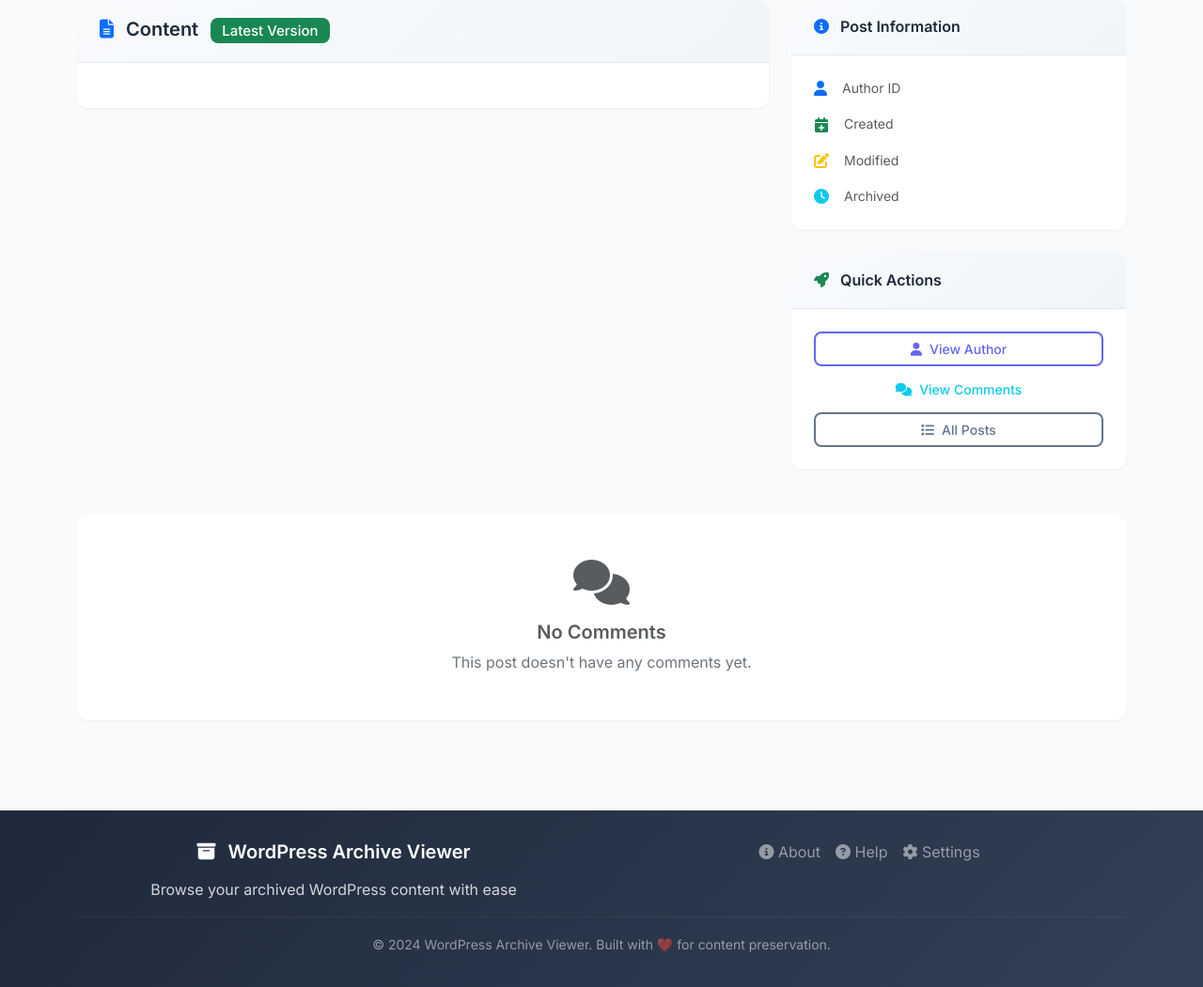
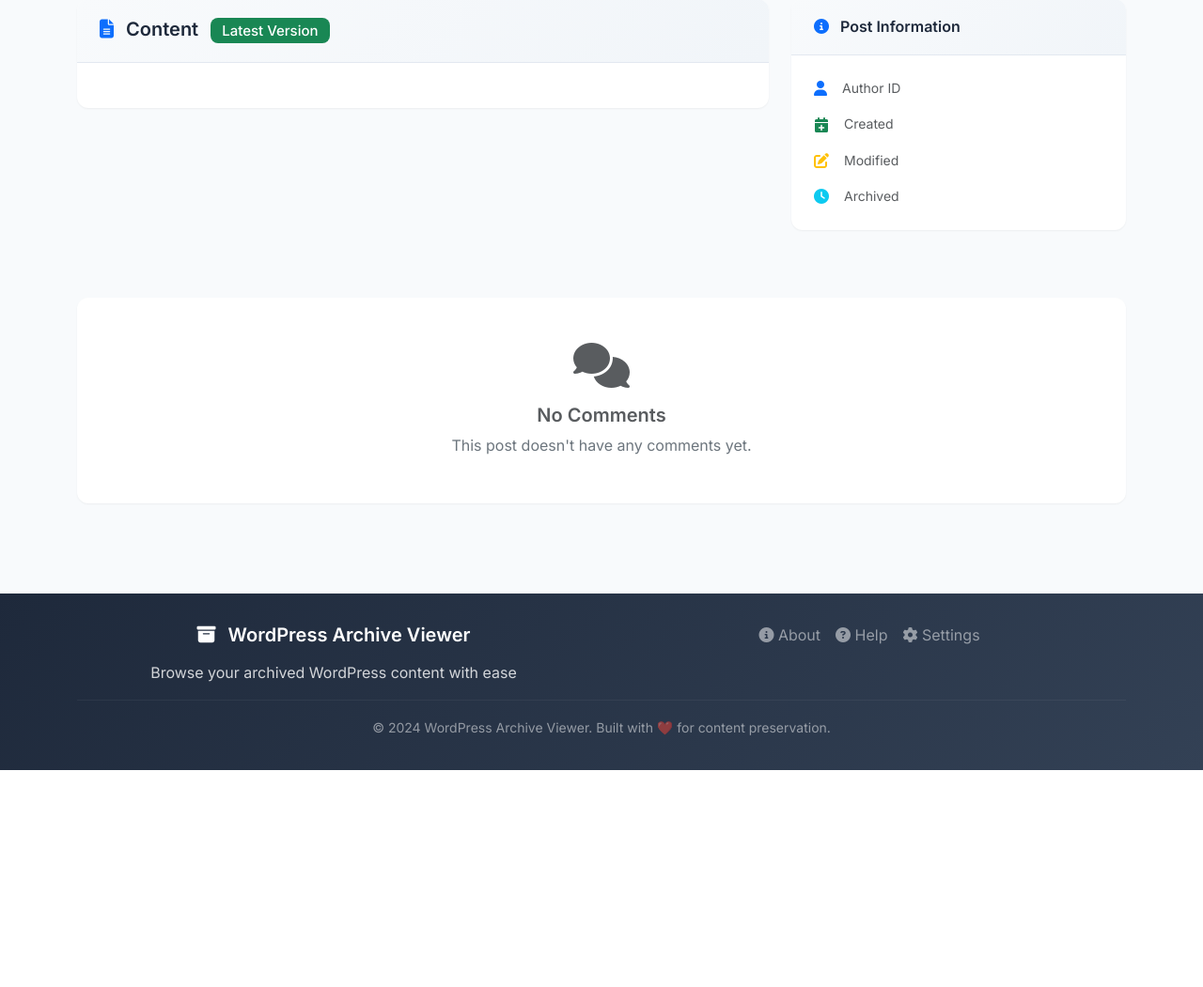
Before and after one commit to otuva/wordpress-archiver, a Flask app: template src/wordpress_archiver/templates/post_detail.html in a window 1280 px wide. Shown: the part 318-1369 px from the top of the page at 94% size. After the commit the page ends 1138 px from the top, so only its background shows below. Run offline with Flask 2, Linux system fonts and the light colour scheme; the template is opened without the code that fills it, so the values that code supplies are empty.

Commit message:
remove quick actinos from psot detials

```diff
--- a/src/wordpress_archiver/templates/post_detail.html
+++ b/src/wordpress_archiver/templates/post_detail.html
@@ -160,27 +160,7 @@
             </div>
         </div>
 
-        <!-- Quick Actions -->
-        <div class="card">
-            <div class="card-header">
-                <h6 class="mb-0">
-                    <i class="fas fa-rocket me-2 text-success"></i> Quick Actions
-                </h6>
-            </div>
-            <div class="card-body">
-                <div class="d-grid gap-2">
-                    <a href="{{ url_for('users') }}?search={{ post_versions[0].author_id }}" class="btn btn-outline-primary btn-sm">
-                        <i class="fas fa-user me-2"></i>View Author
-                    </a>
-                    <a href="{{ url_for('comments') }}?search={{ post_versions[0].wp_id }}" class="btn btn-outline-info btn-sm">
-                        <i class="fas fa-comments me-2"></i>View Comments
-                    </a>
-                    <a href="{{ url_for('posts') }}" class="btn btn-outline-secondary btn-sm">
-                        <i class="fas fa-list me-2"></i>All Posts
-                    </a>
-                </div>
-            </div>
-        </div>
+
     </div>
 </div>
 
```
